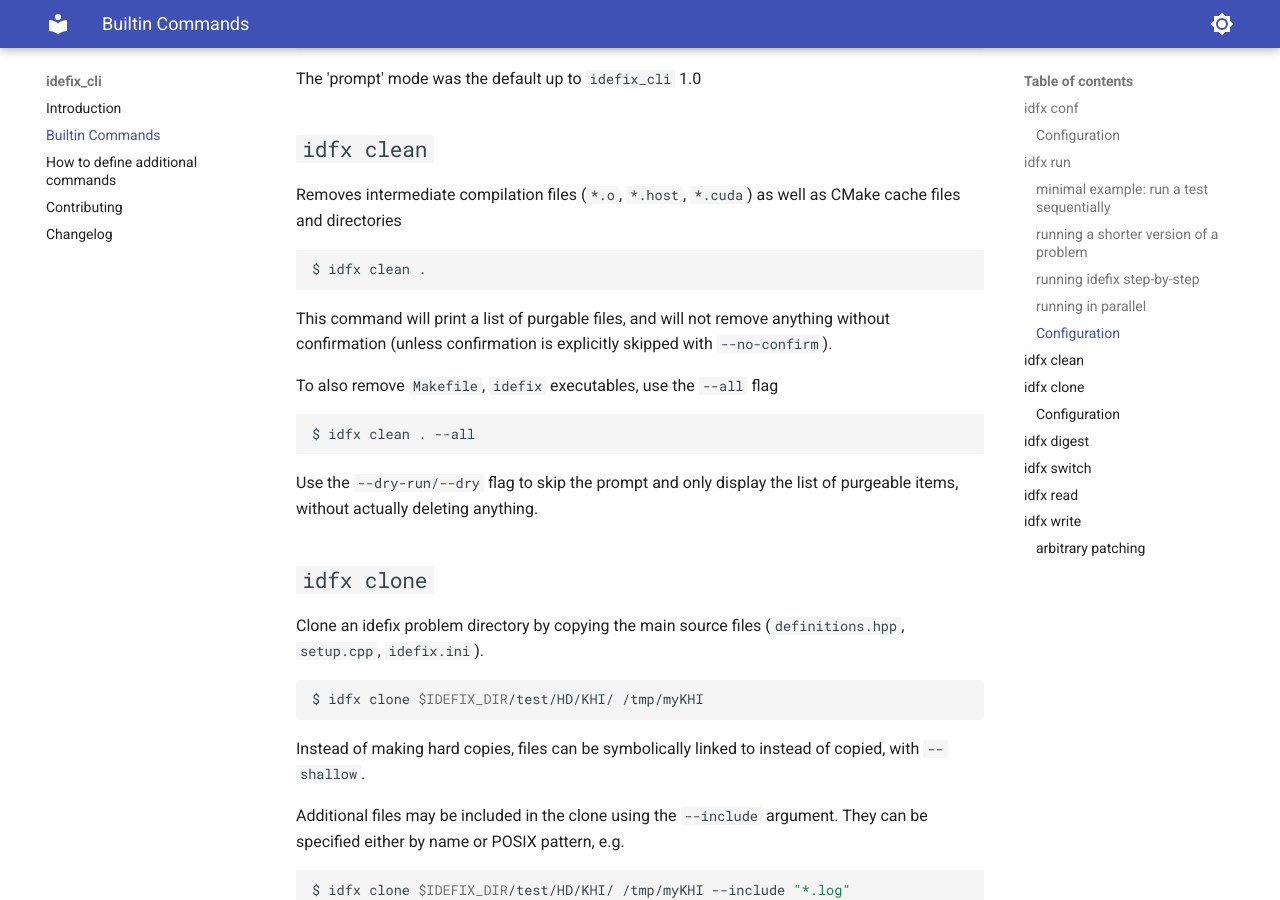
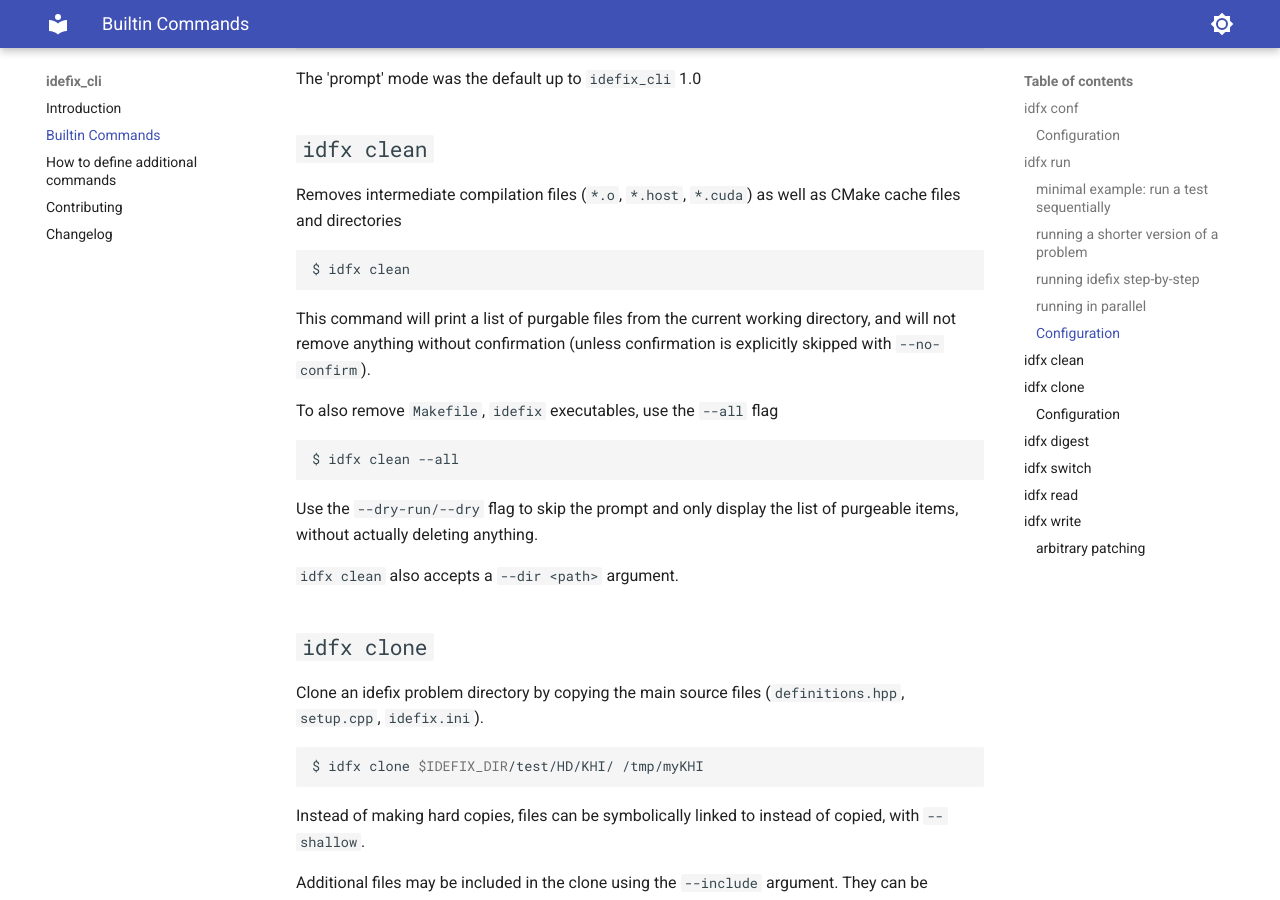
Before and after one commit to neutrinoceros/idefix_cli, an MkDocs documentation site: the page built from docs/commands.md, in a window 1280 px wide and 900 px high, scrolled down 4078 px. Built offline with MkDocs 1.6.1 and Material for MkDocs 9.7.7, drawn with Linux system fonts in a browser that asks for light colours.

Commit message:
API: drop positional directory parameter to idfx clean. Replace it with (optional) --dir parameter, following other commands.

````diff
--- a/docs/commands.md
+++ b/docs/commands.md
@@ -196,18 +196,20 @@ Removes intermediate compilation files (`*.o`, `*.host`, `*.cuda`) as well as
 CMake cache files and directories
 
 ```shell
-$ idfx clean .
+$ idfx clean
 ```
-This command will print a list of purgable files, and will not remove anything
+This command will print a list of purgable files from the current working directory, and will not remove anything
 without confirmation (unless confirmation is explicitly skipped with `--no-confirm`).
 
 To also remove `Makefile`, `idefix` executables, use the `--all` flag
 ```shell
-$ idfx clean . --all
+$ idfx clean --all
 ```
 
 Use the `--dry-run/--dry` flag to skip the prompt and only display the list of
 purgeable items, without actually deleting anything.
+
+`idfx clean` also accepts a `--dir <path>` argument.
 
 ## `idfx clone`
 
````
Also changed, not shown: CHANGELOG.md (+6 -0 lines), 2 other files.
